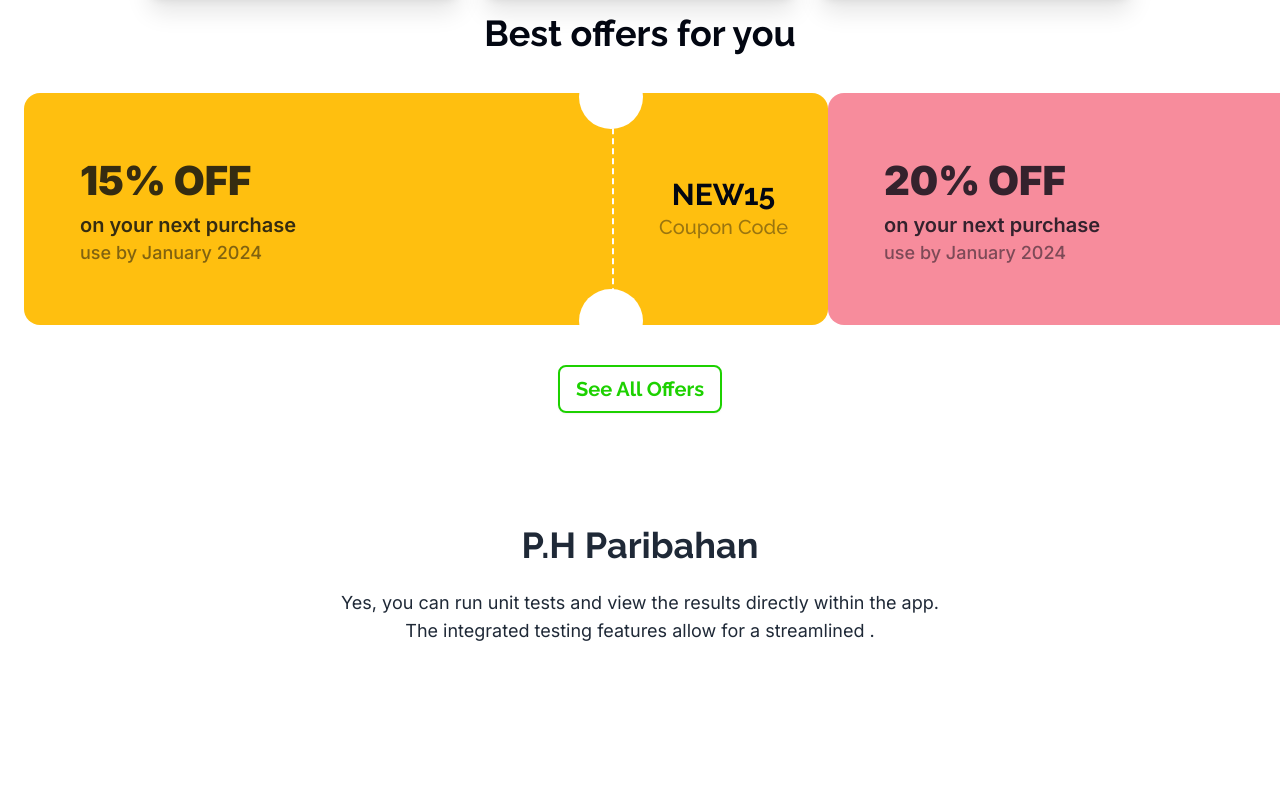
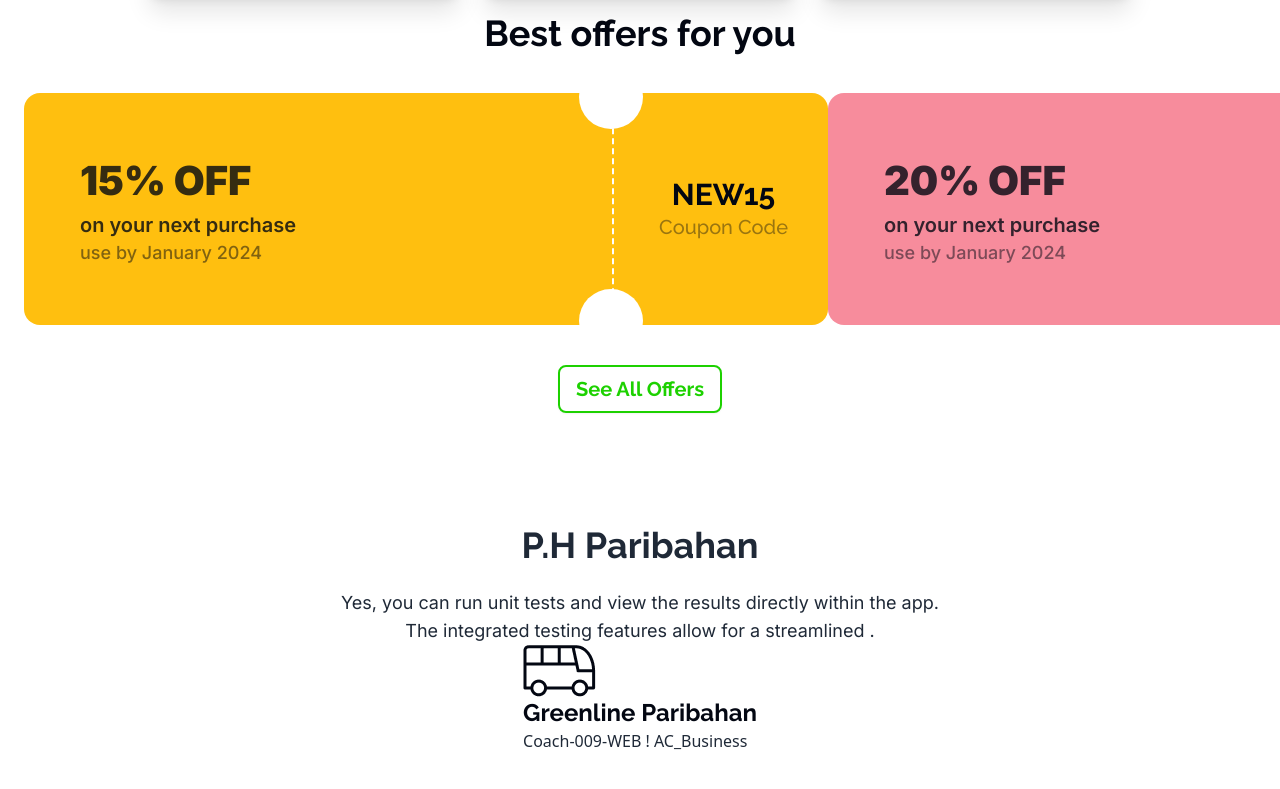
Before and after one commit to HamzaAryanSapnil/5th-assignment-smart-ticketing, a plain HTML site: page index.html in a window 1280 px wide. Shown: the part 881-1670 px from the top of the page. Before the commit the page ends 1638 px from the top, so only its background shows below. Drawn offline with nearby package versions, Linux system fonts and the light colour scheme.

Commit message:
editing  main part

```diff
--- a/index.html
+++ b/index.html
@@ -290,8 +290,28 @@
           </div>
           <!-- departure main -->
           <div>
-
-            <div></div>
+             <!-- first side -->
+            <div>
+              <div>
+                <div>
+                  <div>
+                    <!-- bus logo -->
+                    <div>
+                      <img src="images/bus-logo.png" alt="" srcset="">
+                    </div>
+                    <!-- bus des -->
+                    <div>
+                      <h1 class="font-raleway font-bold text-2xl text-navHeadingColor">Greenline Paribahan</h1>
+                      <p>Coach-009-WEB ! AC_Business</p>
+                    </div>
+                  </div>
+                  <div></div>
+                </div>
+                <div></div>
+              </div>
+              <div></div>
+            </div>
+            <!-- sec side -->
             <div></div>
           </div>
          </section>
```
